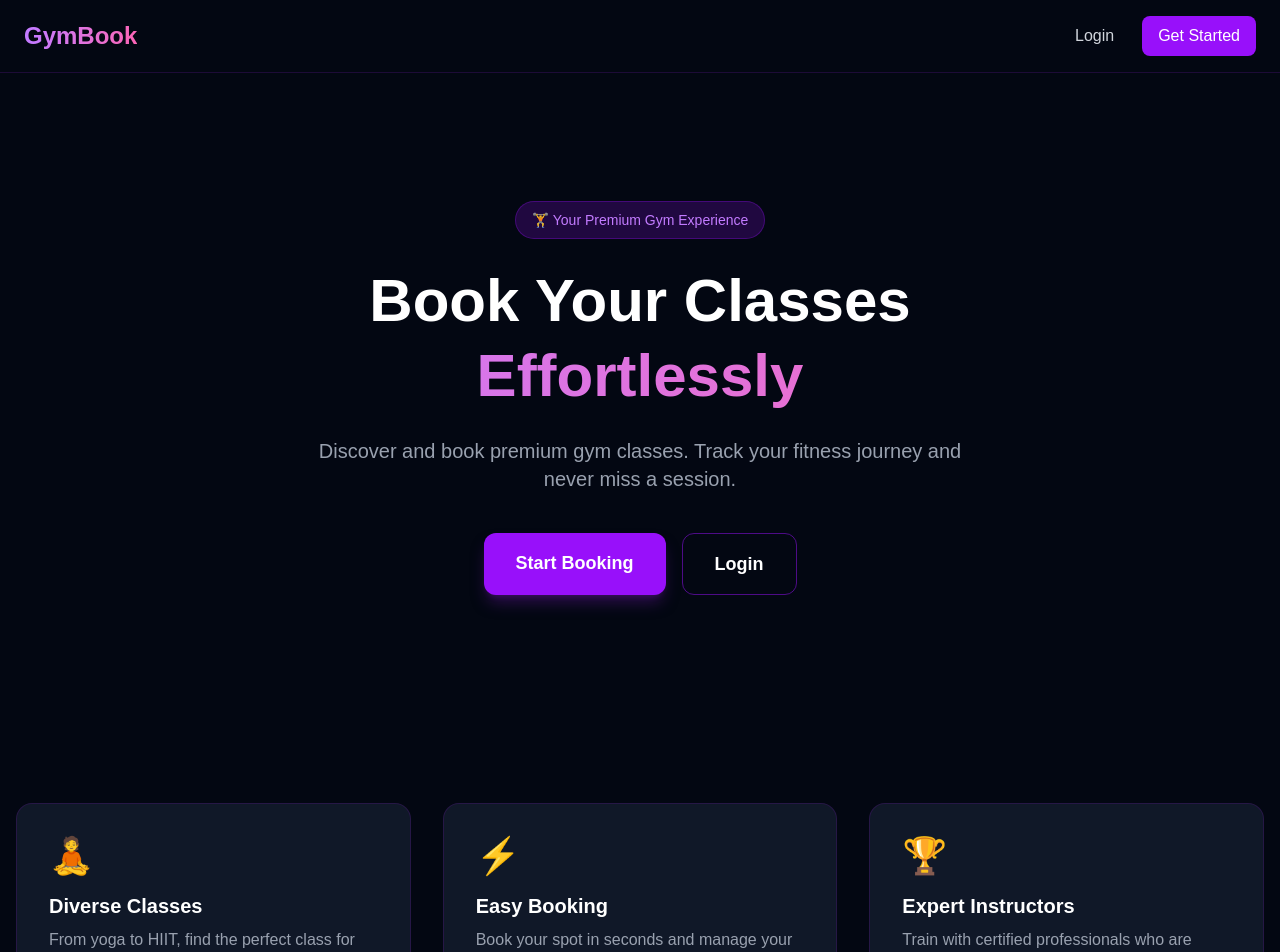
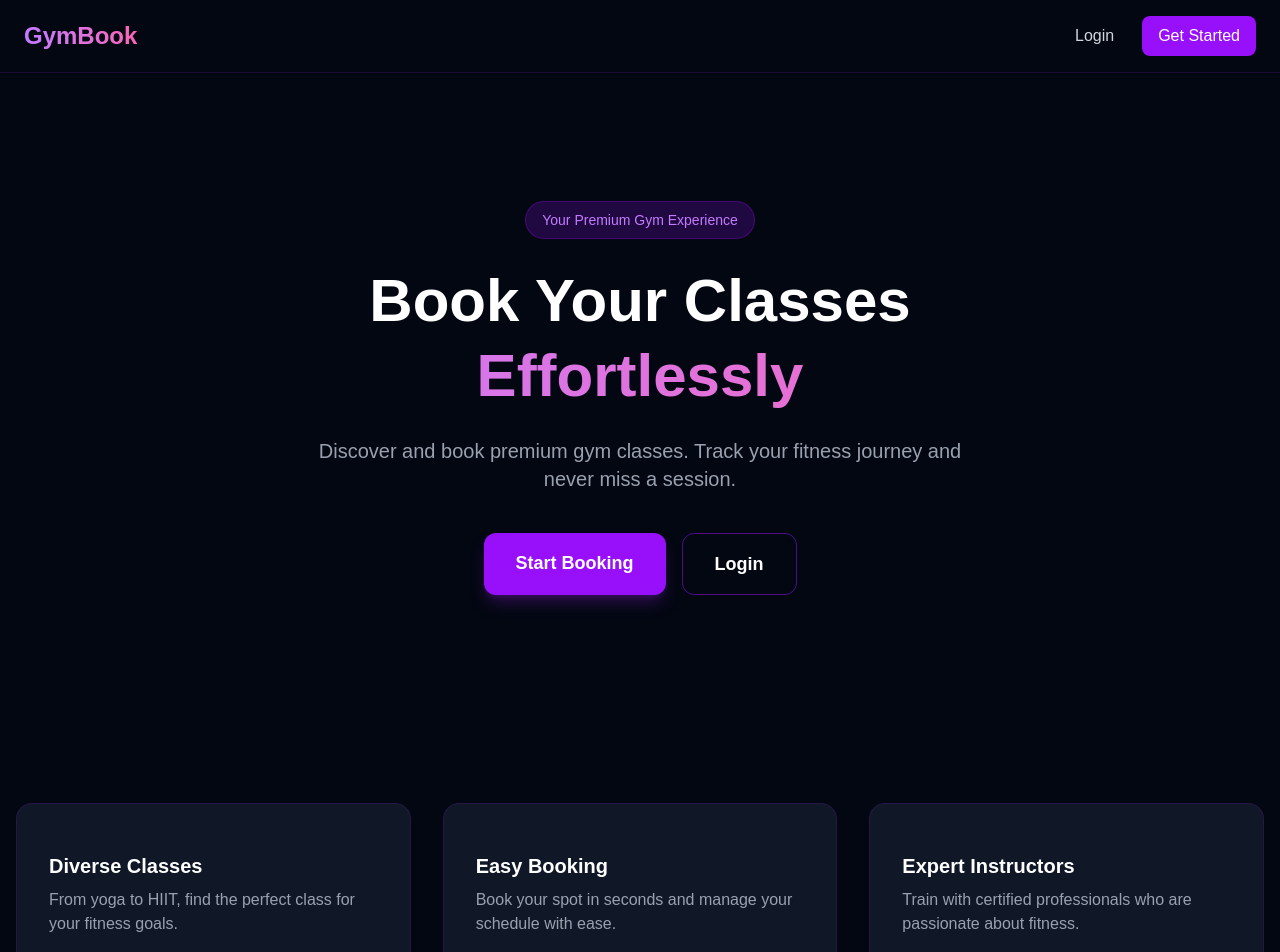
Before and after one commit to youssefkhaled19-prog/Gym-Class-Booking-System, a Next.js app: page / in a window 1280 px wide. Shown: the top 952 px of the page. Built offline with nearby package versions, Linux system fonts and the light colour scheme.

Commit message:
replace emojis with lucide icons

```diff
--- a/app/admin/page.jsx
+++ b/app/admin/page.jsx
@@ -2,6 +2,7 @@
 import { useState, useEffect } from 'react';
 import { useRouter } from 'next/navigation';
 import Cookies from 'js-cookie';
+import { User, Calendar } from 'lucide-react';
 
 export default function AdminPage() {
   const router = useRouter();
@@ -239,8 +240,8 @@ export default function AdminPage() {
                     <div className="flex justify-between items-center">
                       <div>
                         <h3 className="text-lg font-bold">{gymClass.name}</h3>
-                        <p className="text-gray-400 text-sm">👤 {gymClass.instructor}</p>
-                        <p className="text-gray-400 text-sm">📅 {new Date(gymClass.date).toLocaleDateString()} at {gymClass.time}</p>
+                        <p className="text-gray-400 text-sm flex items-center gap-2"><User size={14} /> {gymClass.instructor}</p>
+                        <p className="text-gray-400 text-sm flex items-center gap-2"><Calendar size={14} /> {new Date(gymClass.date).toLocaleDateString()} at {gymClass.time}</p>
                         <div className="flex items-center gap-2 mt-2">
                           <div className="w-24 bg-gray-800 rounded-full h-1.5">
                             <div className="bg-purple-600 h-1.5 rounded-full" style={{width: `${(gymClass.enrolled / gymClass.capacity) * 100}%`}}></div>
--- a/app/bookings/page.jsx
+++ b/app/bookings/page.jsx
@@ -2,6 +2,7 @@
 import { useState, useEffect } from 'react';
 import { useRouter } from 'next/navigation';
 import Cookies from 'js-cookie';
+import { User, Calendar, Clock } from 'lucide-react';
 
 export default function BookingsPage() {
   const router = useRouter();
@@ -83,9 +84,9 @@ export default function BookingsPage() {
                 </div>
                 <p className="text-gray-400 text-sm mb-4">{booking.description}</p>
                 <div className="space-y-1 mb-6">
-                  <p className="text-sm text-gray-400">👤 {booking.instructor}</p>
-                  <p className="text-sm text-gray-400">📅 {new Date(booking.date).toLocaleDateString()}</p>
-                  <p className="text-sm text-gray-400">🕐 {booking.time}</p>
+                  <p className="text-sm text-gray-400 flex items-center gap-2"><User size={14} /> {booking.instructor}</p>
+                  <p className="text-sm text-gray-400 flex items-center gap-2"><Calendar size={14} /> {new Date(booking.date).toLocaleDateString()}</p>
+                  <p className="text-sm text-gray-400 flex items-center gap-2 mb-4"><Clock size={14} /> {booking.time}</p>
                 </div>
                 <button
                   onClick={() => handleCancel(booking.id)}
--- a/app/classes/page.jsx
+++ b/app/classes/page.jsx
@@ -2,6 +2,7 @@
 import { useState, useEffect } from 'react';
 import { useRouter } from 'next/navigation';
 import Cookies from 'js-cookie';
+import { User, Calendar, Clock, Users } from 'lucide-react';
 
 export default function ClassesPage() {
   const router = useRouter();
@@ -140,10 +141,10 @@ export default function ClassesPage() {
                 </div>
                 <p className="text-gray-400 text-sm mb-4">{gymClass.description}</p>
                 <div className="space-y-1 mb-4">
-                  <p className="text-sm text-gray-400">👤 {gymClass.instructor}</p>
-                  <p className="text-sm text-gray-400">📅 {new Date(gymClass.date).toLocaleDateString()}</p>
-                  <p className="text-sm text-gray-400">🕐 {gymClass.time}</p>
-                  <p className="text-sm text-gray-400">🪑 {gymClass.capacity - gymClass.enrolled} spots left</p>
+                  <p className="text-sm text-gray-400 flex items-center gap-2"><User size={14} /> {gymClass.instructor}</p>
+                  <p className="text-sm text-gray-400 flex items-center gap-2"><Calendar size={14} /> {new Date(gymClass.date).toLocaleDateString()}</p>
+                  <p className="text-sm text-gray-400 flex items-center gap-2"><Clock size={14} /> {gymClass.time}</p>
+                  <p className="text-sm text-gray-400 flex items-center gap-2"><Users size={14} /> {gymClass.capacity - gymClass.enrolled} spots left</p>
                 </div>
                 <div className="w-full bg-gray-800 rounded-full h-1.5 mb-4">
                   <div className="bg-purple-600 h-1.5 rounded-full" style={{width: `${(gymClass.enrolled / gymClass.capacity) * 100}%`}}></div>
--- a/app/page.tsx
+++ b/app/page.tsx
@@ -13,7 +13,7 @@ export default function Home() {
 
       <div className="container mx-auto px-4 py-32 text-center">
         <div className="inline-block bg-purple-600/20 text-purple-400 text-sm px-4 py-2 rounded-full mb-6 border border-purple-600/30">
-          🏋️ Your Premium Gym Experience
+           Your Premium Gym Experience
         </div>
         <h1 className="text-6xl font-bold mb-6 leading-tight">
           Book Your Classes
@@ -34,17 +34,17 @@ export default function Home() {
 
       <div className="container mx-auto px-4 py-20 grid grid-cols-1 md:grid-cols-3 gap-8">
         <div className="bg-gray-900 border border-purple-900/30 p-8 rounded-2xl">
-          <div className="text-4xl mb-4">🧘</div>
+          <div className="text-4xl mb-4"></div>
           <h3 className="text-xl font-bold mb-2">Diverse Classes</h3>
           <p className="text-gray-400">From yoga to HIIT, find the perfect class for your fitness goals.</p>
         </div>
         <div className="bg-gray-900 border border-purple-900/30 p-8 rounded-2xl">
-          <div className="text-4xl mb-4">⚡</div>
+          <div className="text-4xl mb-4"></div>
           <h3 className="text-xl font-bold mb-2">Easy Booking</h3>
           <p className="text-gray-400">Book your spot in seconds and manage your schedule with ease.</p>
         </div>
         <div className="bg-gray-900 border border-purple-900/30 p-8 rounded-2xl">
-          <div className="text-4xl mb-4">🏆</div>
+          <div className="text-4xl mb-4"></div>
           <h3 className="text-xl font-bold mb-2">Expert Instructors</h3>
           <p className="text-gray-400">Train with certified professionals who are passionate about fitness.</p>
         </div>
```
